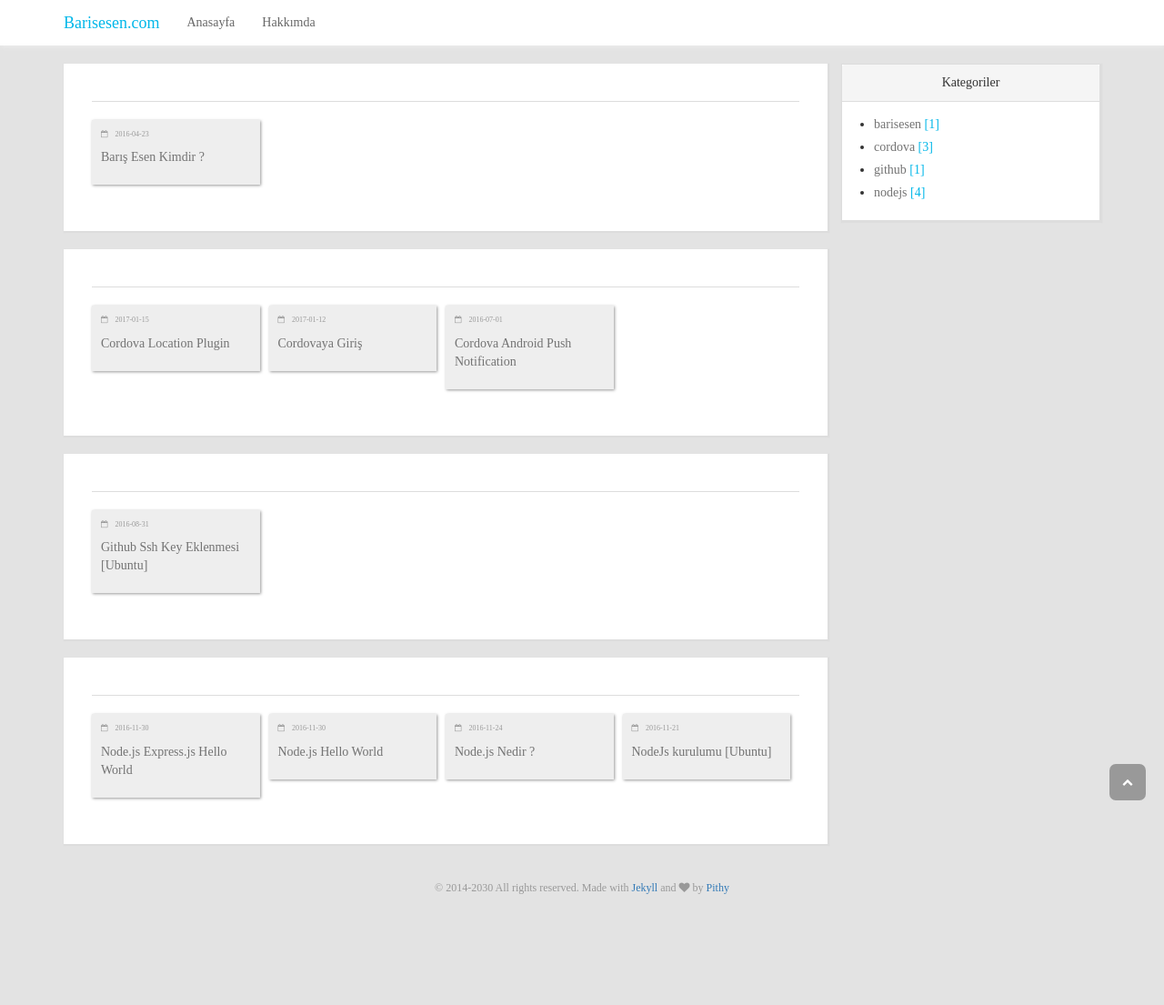
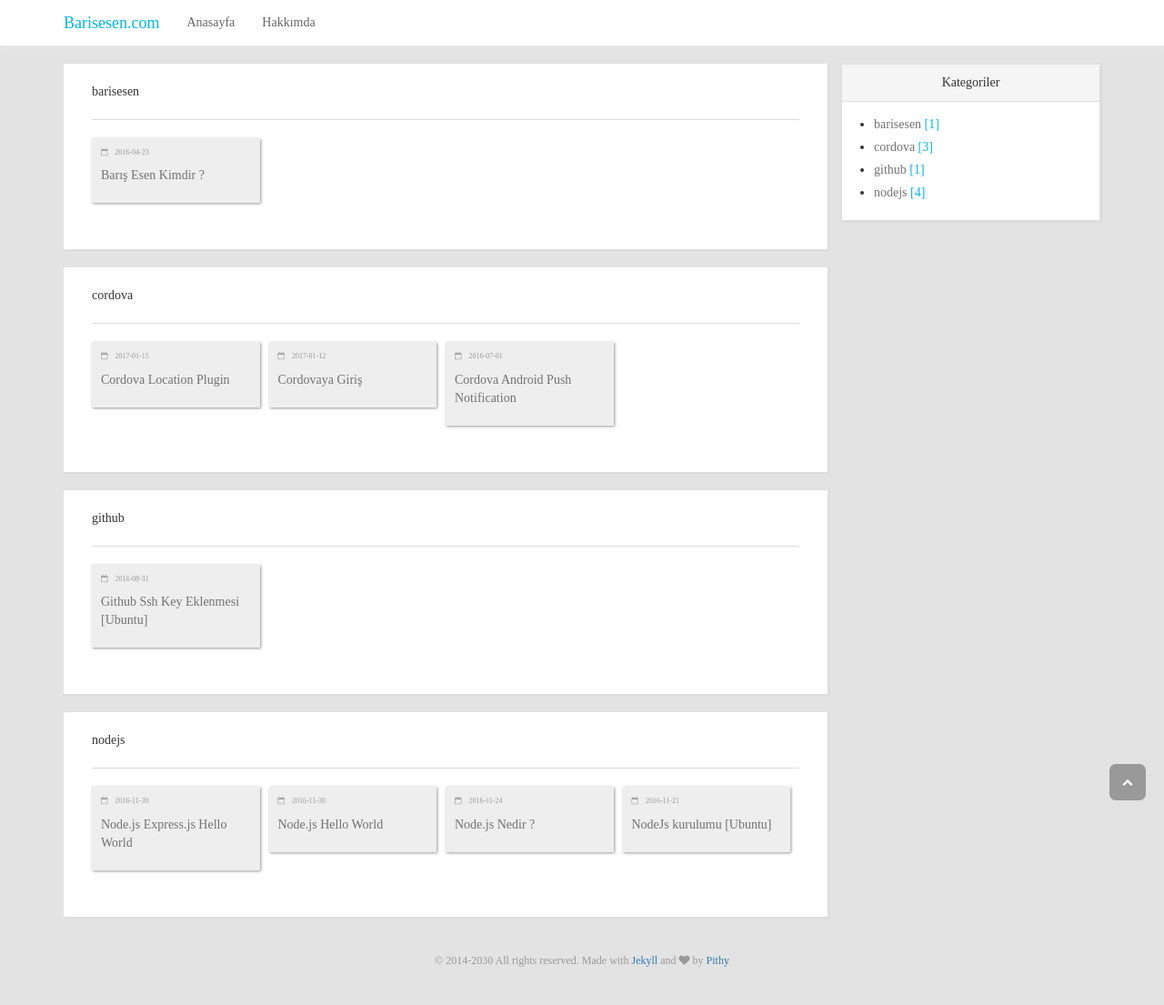
Before and after one commit to barisesen/barisesen.com, a Jekyll site: the page built from category.html, in a window 1280 px wide. Shown: the whole page at 91% size. Built offline with Jekyll 4.4.1, drawn with Linux system fonts in a browser that asks for light colours; before the commit the page ends 1025 px from its top, so only the background shows below that.

Commit message:
✨  kategori

```diff
--- a/category.html
+++ b/category.html
@@ -6,7 +6,7 @@ permalink: /kategori/
 <div class="col-md-9 col-content">
     {% for category in site.categories%}
     <div class="panel panel-pithy tag" id="{{category.first}}">
-      <div class="panel-heading">{{tag.first}}</div>
+      <div class="panel-heading">{{category.first}}</div>
       <div class="panel-body">
         {% for post in category.last %}
           <div class="col-md-3 post">
```
